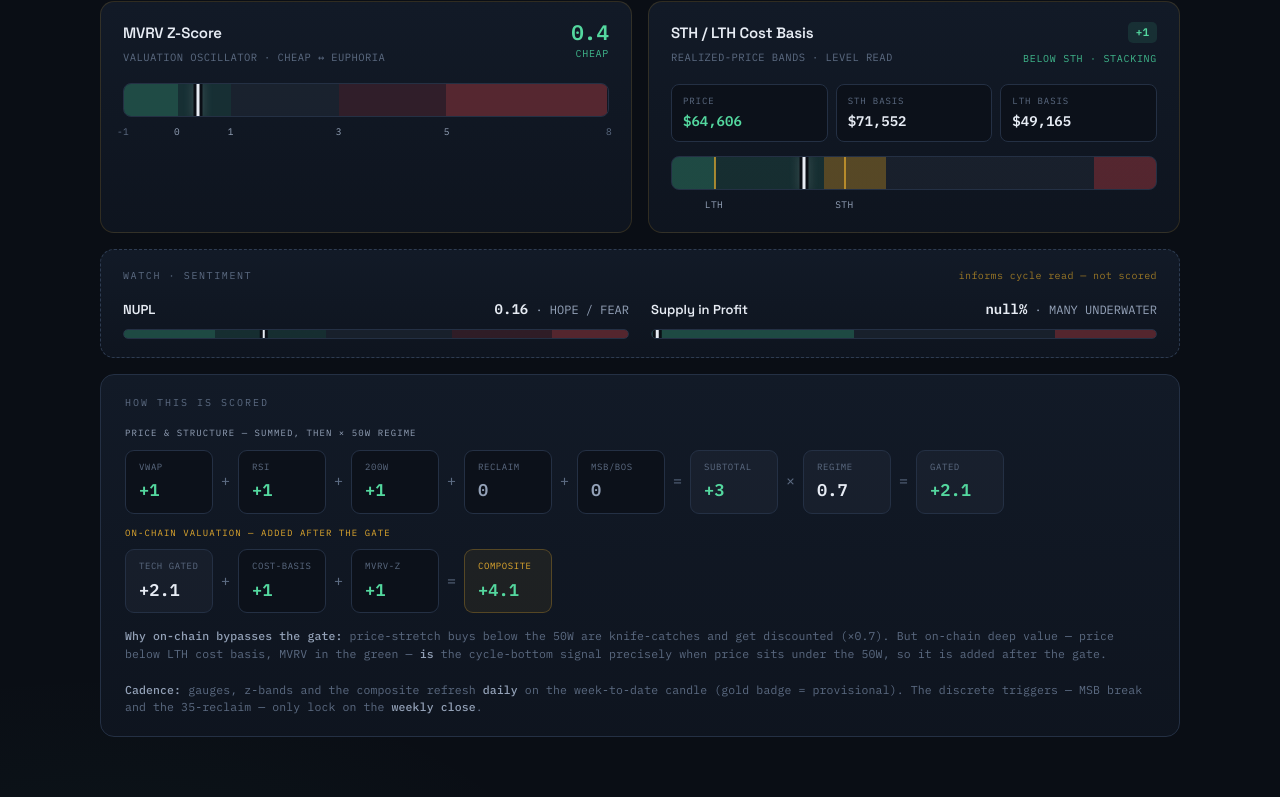
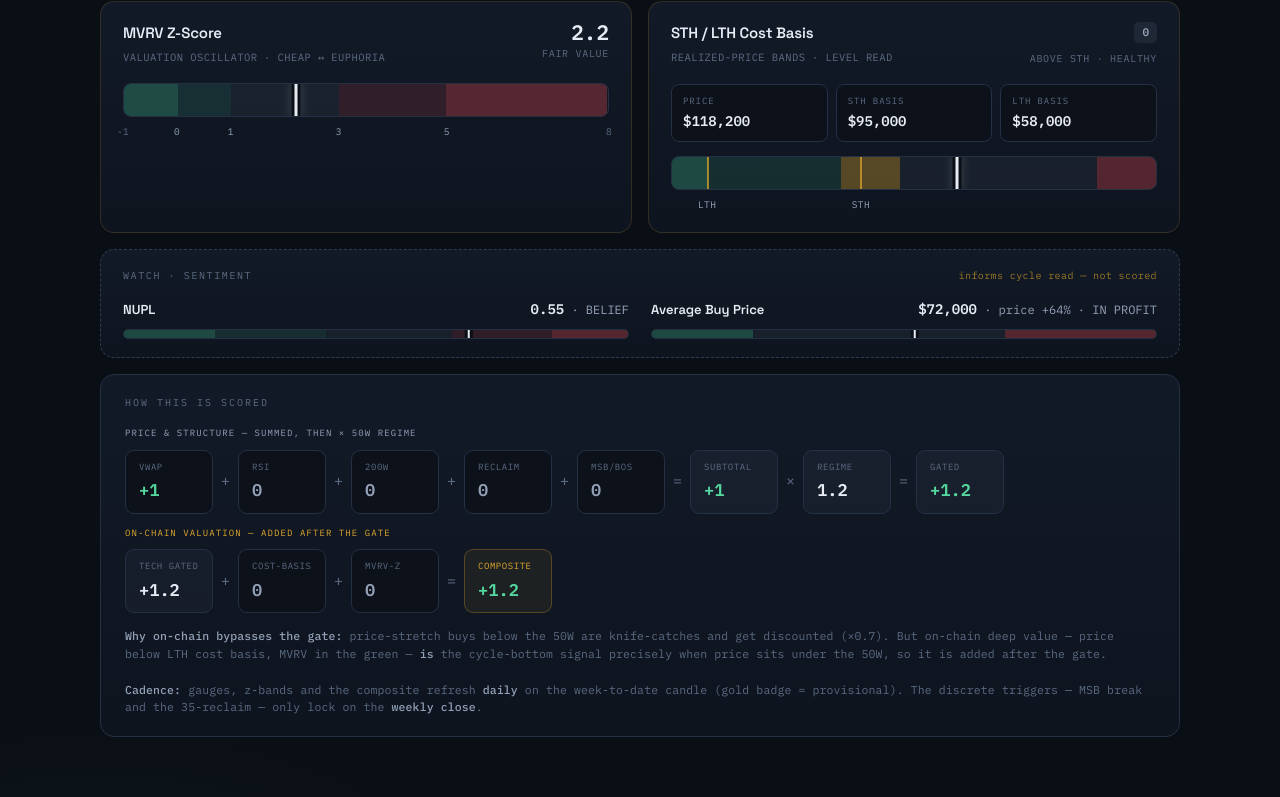
Before and after one commit to xalian17/HTF-Dashboard, a plain HTML site: page index.html in a window 1280 px wide. Shown: the part 1073-1870 px from the top of the page. Drawn offline with Linux system fonts and the light colour scheme.

Commit message:
Update dashboard VWAP and realized price logic
Update dashboard VWAP and realized price logic

```diff
--- a/data.json
+++ b/data.json
@@ -1,5 +1,5 @@
 {
-  "generated": "2026-06-22T17:59:28Z",
+  "generated": "2026-06-22T18:38:11Z",
   "meta": {
     "anchor": "2022-11-20",
     "maType": "SMA",
@@ -8,23 +8,23 @@
   },
   "raw": {
     "week": "Jun 22 2026",
-    "dayOfWeek": 1,
+    "dayOfWeek": 4,
     "year": 5,
-    "price": 64605.9,
-    "vwapSigma": 0.77,
-    "rsi": 37.2,
-    "dev200": 3.4,
-    "above50W": false,
-    "ma3550": "below",
-    "p35": -18.2,
-    "z35": -1.09,
-    "p50": -28.1,
-    "z50": -1.3,
-    "sth": 71552.15,
-    "lth": 49165.36,
-    "mvrvZ": 0.3782,
-    "nupl": 0.163,
-    "supplyProfit": null,
+    "price": 118200,
+    "vwapSigma": 0.8,
+    "rsi": 58.0,
+    "dev200": 85.0,
+    "above50W": true,
+    "ma3550": "above",
+    "p35": 12.9,
+    "z35": 1.04,
+    "p50": 22.6,
+    "z50": 0.98,
+    "sth": 95000,
+    "lth": 58000,
+    "mvrvZ": 2.2,
+    "nupl": 0.55,
+    "avgBuyPrice": 72000,
     "event": {
       "type": "none",
       "weeks": 0
@@ -36,21 +36,21 @@
       "zone": "BUILDING · BULL"
     },
     "r": {
-      "score": 1,
-      "zone": "ACCUMULATE"
+      "score": 0,
+      "zone": "NEUTRAL"
     },
     "m2": {
-      "score": 1
+      "score": 0
     },
     "cb": {
-      "score": 1,
-      "zone": "BELOW STH · STACKING",
-      "sthPrem": -0.09707954268320369,
-      "lthPrem": 0.3140532277196791
+      "score": 0,
+      "zone": "ABOVE STH · HEALTHY",
+      "sthPrem": 0.24421052631578946,
+      "lthPrem": 1.0379310344827586
     },
     "mz": {
-      "score": 1,
-      "zone": "CHEAP"
+      "score": 0,
+      "zone": "FAIR VALUE"
     },
     "ev": {
       "contrib": 0.0,
@@ -59,17 +59,17 @@
       "weeks": 0
     },
     "reBonus": 0,
-    "corePrice": 3,
-    "coreChain": 2,
-    "techPre": 3.0,
-    "mult": 0.7,
-    "multLabel": "Bear · tech buys ×0.7 (knife-catch discount)",
-    "techGated": 2.0999999999999996,
-    "composite": 4.1,
-    "call": "ACCUMULATE",
-    "callKind": "pos",
+    "corePrice": 1,
+    "coreChain": 0,
+    "techPre": 1.0,
+    "mult": 1.2,
+    "multLabel": "Bull · tech buys ×1.2",
+    "techGated": 1.2,
+    "composite": 1.2,
+    "call": "NEUTRAL · BALANCE",
+    "callKind": "zero",
     "cycle": "Building Value · Expansion",
-    "bull": false,
+    "bull": true,
     "reclaim": false,
     "watching": false
   }
--- a/index.html
+++ b/index.html
@@ -376,10 +376,10 @@
         </div>
       </div>
       <div class="wm">
-        <div class="wm-top"><span class="wm-name">Supply in Profit</span><span class="wm-read"><b id="spVal">—</b> · <span id="spZone">—</span></span></div>
+        <div class="wm-top"><span class="wm-name">Average Buy Price</span><span class="wm-read"><b id="spVal">—</b> · <span id="spZone">—</span></span></div>
         <div class="wm-track" id="spTrack">
-          <div class="gz gz-grn" style="width:40%"></div><div class="gz gz-gray" style="width:40%"></div>
-          <div class="gz gz-red" style="width:20%"></div>
+          <div class="gz gz-grn" style="width:20%"></div><div class="gz gz-gray" style="width:50%"></div>
+          <div class="gz gz-red" style="width:30%"></div>
           <div class="wm-marker" id="spMark" style="left:50%"></div>
         </div>
       </div>
@@ -526,10 +526,12 @@ function render(D){
   $('nuplVal').textContent=Number(d.nupl).toFixed(2); $('nuplZone').textContent=nz;
   $('nuplMark').style.left=clamp((d.nupl+0.1)/0.95*100,1,99)+"%";
 
-  // Supply in profit watch
-  const spZ=d.supplyProfit>=95?"NEAR-FULL · FROTHY":d.supplyProfit>=75?"HEALTHY":"MANY UNDERWATER";
-  $('spVal').textContent=d.supplyProfit+"%"; $('spZone').textContent=spZ;
-  $('spMark').style.left=clamp((d.supplyProfit-45)/55*100,1,99)+"%";
+  // Average buy price (aggregate realized price) watch — read price vs cost basis
+  const abp=d.avgBuyPrice, abpDev=abp?(d.price/abp-1)*100:0;
+  const abpZ=abpDev<0?"UNDERWATER · capitulation":abpDev>100?"DEEP PROFIT · frothy":"IN PROFIT";
+  $('spVal').textContent=abp?money(abp):"—";
+  $('spZone').textContent=(abpDev>=0?"price +":"price ")+Math.round(abpDev)+"% · "+abpZ;
+  $('spMark').style.left=clamp((abpDev+40)/200*100,1,99)+"%";
 
   // breakdown — technical row
   let tech=`<span class="brow-lab tech">Price &amp; Structure — summed, then × 50W regime</span>`;
@@ -577,7 +579,7 @@ const FALLBACK={
     "lth": 58000,
     "mvrvZ": 2.2,
     "nupl": 0.55,
-    "supplyProfit": 95,
+    "avgBuyPrice": 72000,
     "event": {
       "type": "none",
       "weeks": 0
```
Also changed, not shown: 1 other file.
